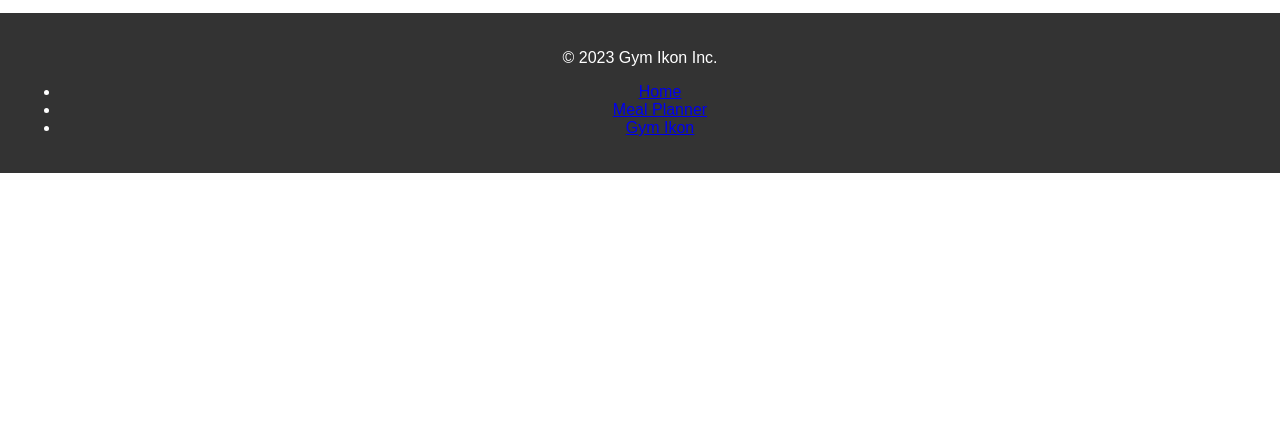
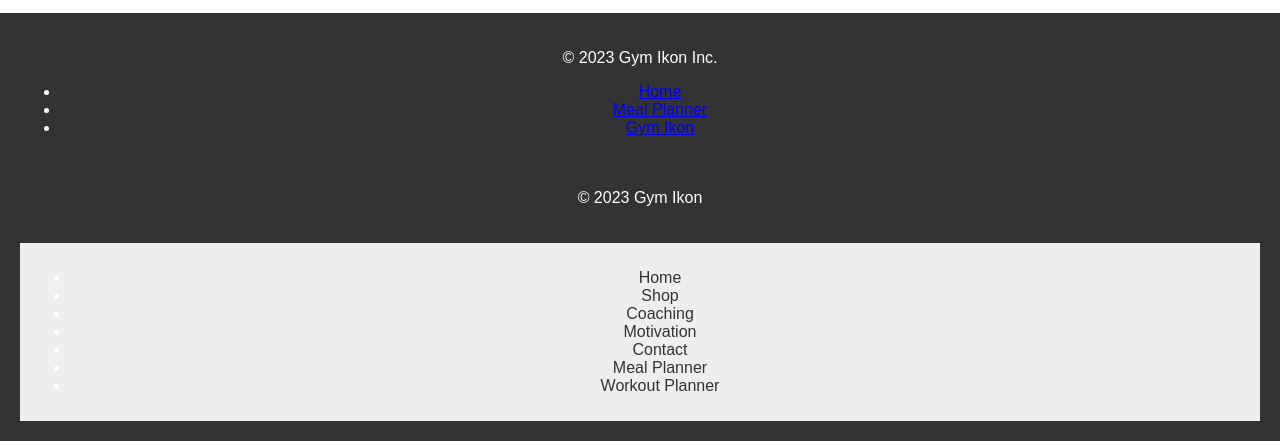
Before and after one commit to GymIkon/generators, a plain HTML site: page workout-plan.html in a window 1280 px wide. Shown: the part 968-1409 px from the top of the page. Before the commit the page ends 1141 px from the top, so only its background shows below. Drawn offline with Linux system fonts and the light colour scheme.

Commit message:
Update workout-plan.html

```diff
--- a/workout-plan.html
+++ b/workout-plan.html
@@ -62,8 +62,22 @@
   <li><a href="https://gymikon.com">Gym Ikon</a></li>
 </ul>
 
-</footer>
+ <!-- Footer -->
 
+  <footer>
+    <p>&copy; 2023 Gym Ikon</p>
+  </footer>
+<nav>
+      <ul>
+        <li><a href="https://gymikon.com/">Home</a></li>
+        <li><a href="https://gymikon.com/collections/all">Shop</a></li>
+        <li><a href="https://gymikon.com/pages/coaching">Coaching</a></li>
+        <li><a href="https://gymikon.com/blogs">Motivation</a></li>
+        <li><a href="https://gymikon.com/pages/contact-us">Contact</a></li>
+       <li><a href="https://generators.gymikon.com/meal-plan.html">Meal Planner</a></li>
+       <li><a href="https://generators.gymikon.com/workout-plan.html">Workout Planner</a></li>
+      </ul>
+    </nav>
 </body>
 
 </html>
```
